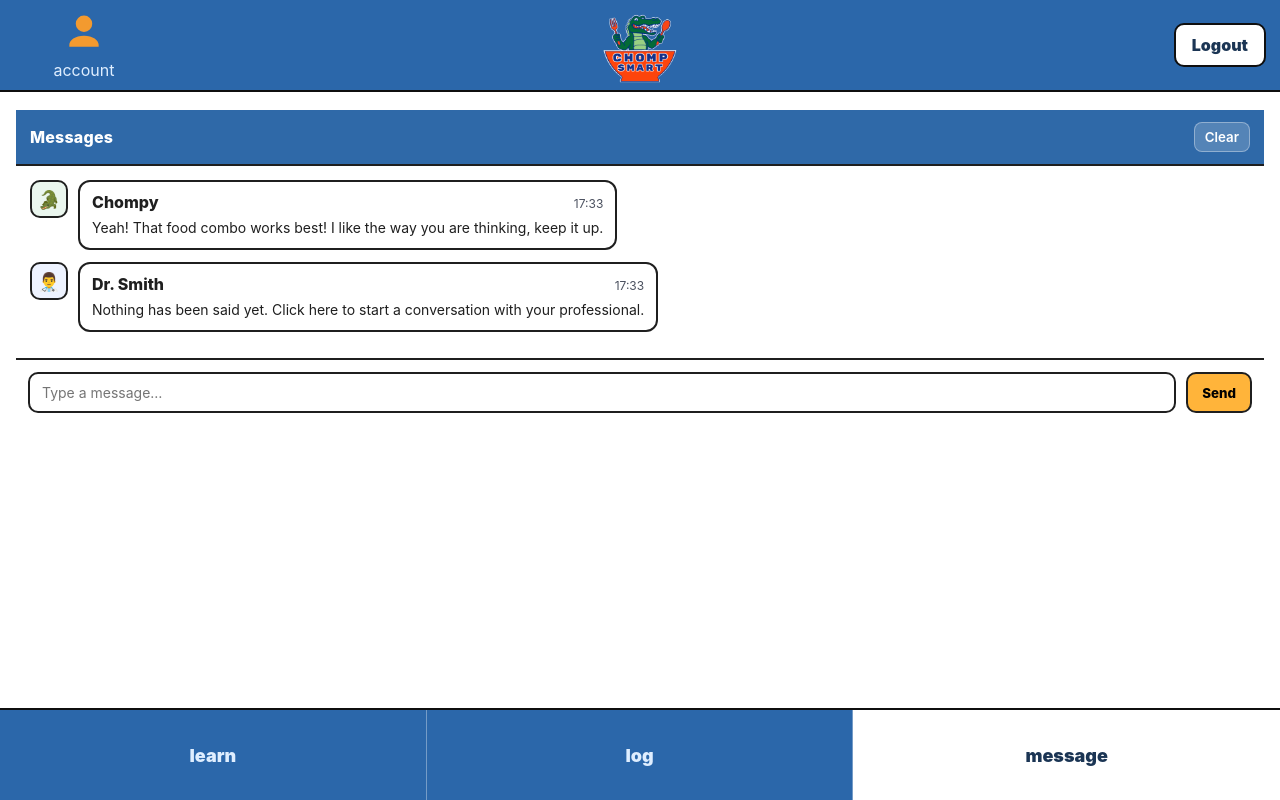
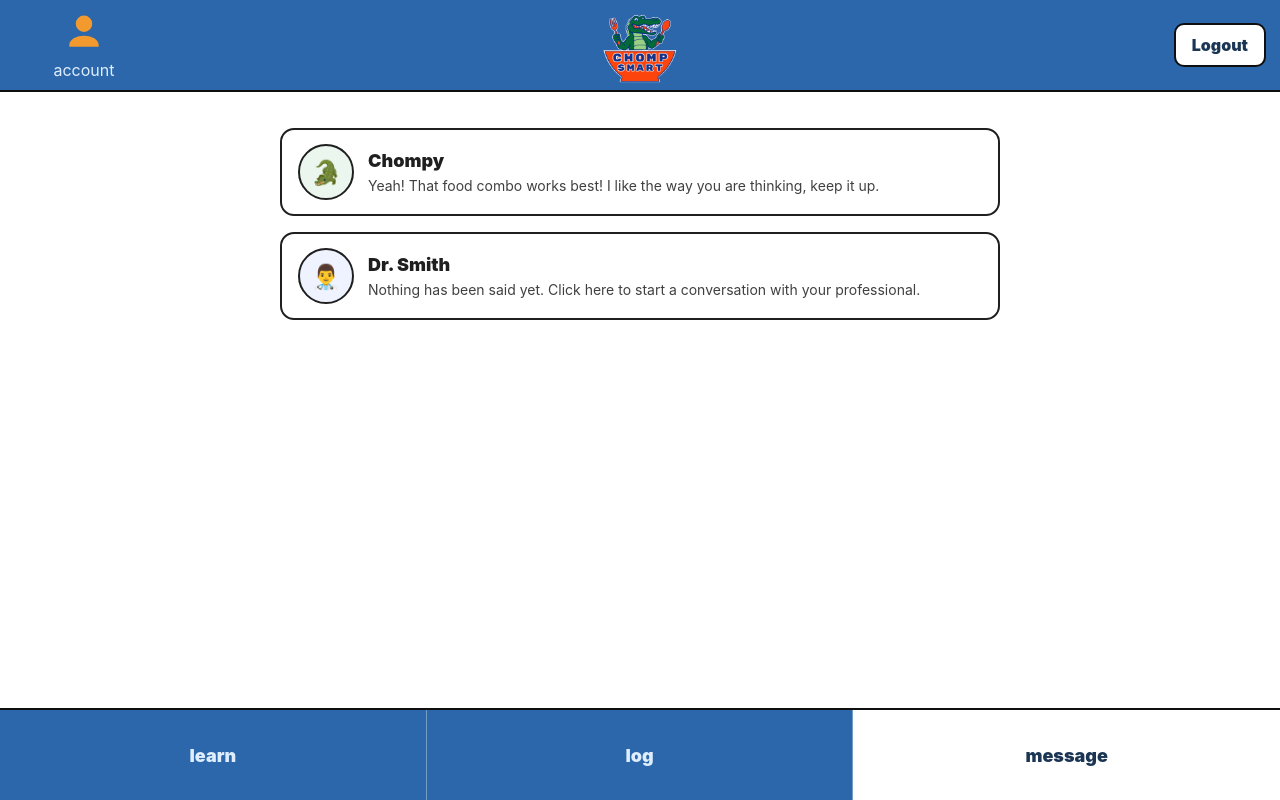
Before and after one commit to lenaglisic25/ChompSmart, a React (Vite) app in the folder frontend/: page /app/message in a window 1280 px wide. Built offline with nearby package versions, Linux system fonts and the light colour scheme.

Commit message:
Built base message screen

```diff
--- a/frontend/src/pages/Message.css
+++ b/frontend/src/pages/Message.css
@@ -1,3 +1,73 @@
+
+.msgInboxPage {
+  height: 100%;
+  background: #ffffff;
+  display: flex;
+  justify-content: center;
+  padding: 18px 12px;
+}
+
+.msgInboxContainer {
+  width: min(720px, 100%);
+  display: flex;
+  flex-direction: column;
+  gap: 16px;
+}
+
+.msgInboxCard {
+  display: flex;
+  align-items: center;
+  gap: 14px;
+  padding: 14px 16px;
+  border: 2px solid #1f1f1f;
+  border-radius: 14px;
+  background: #ffffff;
+  cursor: pointer;
+}
+
+.msgInboxAvatar {
+  width: 56px;
+  height: 56px;
+  border-radius: 50%;
+  display: grid;
+  place-items: center;
+  font-size: 24px;
+  border: 2px solid #1f1f1f;
+  flex: 0 0 auto;
+  background: #f2f2f2;
+}
+
+.msgInboxAvatar.gator {
+  background: #eaf6ee;
+}
+
+.msgInboxAvatar.doctor {
+  background: #eef3ff;
+}
+
+.msgInboxText {
+  min-width: 0;
+}
+
+.msgInboxName {
+  font-weight: 900;
+  color: #1f1f1f;
+  font-size: 18px;
+  margin-bottom: 6px;
+}
+
+.msgInboxPreview {
+  font-size: 14px;
+  color: #1f1f1f;
+  opacity: 0.85;
+  white-space: nowrap;
+  overflow: hidden;
+  text-overflow: ellipsis;
+  max-width: 100%;
+}
+
+
+
 .msgPage {
   height: 100%;
   display: flex;
@@ -7,9 +77,10 @@
 
 /* Header */
 .msgHeader {
-  display: flex;
+  display: grid;
+  grid-template-columns: 44px 1fr auto;
   align-items: center;
-  justify-content: space-between;
+  gap: 10px;
   padding: 12px 14px;
   border-bottom: 2px solid #1f1f1f;
   background: #2f69a8;
@@ -17,8 +88,20 @@
 }
 
 .msgHeaderTitle {
-  font-weight: 800;
+  font-weight: 900;
   letter-spacing: 0.2px;
+  text-align: center;
+}
+
+.msgBackBtn {
+  width: 40px;
+  height: 34px;
+  border-radius: 10px;
+  border: 2px solid rgba(255, 255, 255, 0.55);
+  background: rgba(255, 255, 255, 0.18);
+  color: #fff;
+  cursor: pointer;
+  font-weight: 900;
 }
 
 .msgClearBtn {
@@ -28,7 +111,7 @@
   padding: 6px 10px;
   border-radius: 8px;
   cursor: pointer;
-  font-weight: 600;
+  font-weight: 700;
 }
 
 /* Message list */
@@ -111,15 +194,12 @@
   color: #1f1f1f;
 }
 
-
 .msgComposer {
   display: flex;
   gap: 10px;
   padding: 12px;
   border-top: 2px solid #1f1f1f;
   background: #ffffff;
-
-
   padding-bottom: 18px;
 }
 
@@ -136,7 +216,7 @@
   border: 2px solid #1f1f1f;
   border-radius: 10px;
   padding: 10px 14px;
-  font-weight: 800;
+  font-weight: 900;
   cursor: pointer;
   background: #ffb43a;
 }
--- a/frontend/src/pages/Message.jsx
+++ b/frontend/src/pages/Message.jsx
@@ -10,23 +10,23 @@ function nowTime() {
 
 export default function Message() {
   const email = localStorage.getItem("currentUserEmail") || "guest";
-  const storageKey = useMemo(() => `chompsmart_messages_${email}`, [email]);
+  const storageKey = useMemo(() => `chompsmart_threads_${email}`, [email]);
 
-  const [text, setText] = useState("");
-
-  // starter messages
-  const starter = useMemo(
-    () => [
+  const starterThreads = useMemo(
+    () => ({
+      chompy: [
         {
-        id: "m1",
+          id: "c1",
           from: "bot",
           name: "Chompy",
           avatar: "gator",
           time: nowTime(),
           body: "Yeah! That food combo works best! I like the way you are thinking, keep it up.",
         },
+      ],
+      doctor: [
         {
-        id: "m2",
+          id: "d1",
           from: "staff",
           name: "Dr. Smith",
           avatar: "doctor",
@@ -34,36 +34,55 @@ export default function Message() {
           body: "Nothing has been said yet. Click here to start a conversation with your professional.",
         },
       ],
+    }),
     []
   );
 
-  const [messages, setMessages] = useState(() => {
+
+  const [view, setView] = useState("inbox"); // "inbox" | "chat"
+  const [activeThread, setActiveThread] = useState(null); // "chompy" | "doctor"
+  const [text, setText] = useState("");
+
+  const [threads, setThreads] = useState(() => {
     try {
       const raw = localStorage.getItem(storageKey);
       if (raw) return JSON.parse(raw);
     } catch {}
-    return starter;
+    return starterThreads;
   });
-
-  const listRef = useRef(null);
 
 
   useEffect(() => {
     try {
-      localStorage.setItem(storageKey, JSON.stringify(messages));
+      localStorage.setItem(storageKey, JSON.stringify(threads));
     } catch {}
-  }, [messages, storageKey]);
+  }, [threads, storageKey]);
 
-  // auto-scroll to bottom on new messages
+  const listRef = useRef(null);
+  const messages = activeThread ? threads?.[activeThread] || [] : [];
+
+  // scroll only in chat view
   useEffect(() => {
+    if (view !== "chat") return;
     const el = listRef.current;
     if (!el) return;
     el.scrollTop = el.scrollHeight;
-  }, [messages]);
+  }, [view, activeThread, messages.length]);
+
+  function openChat(threadKey) {
+    setActiveThread(threadKey);
+    setView("chat");
+  }
+
+  function backToInbox() {
+    setView("inbox");
+    setActiveThread(null);
+    setText("");
+  }
 
   function sendMessage() {
     const trimmed = text.trim();
-    if (!trimmed) return;
+    if (!trimmed || !activeThread) return;
 
     const newMsg = {
       id: `${Date.now()}`,
@@ -74,36 +93,90 @@ export default function Message() {
       body: trimmed,
     };
 
-    setMessages((prev) => [...prev, newMsg]);
+    setThreads((prev) => ({
+      ...prev,
+      [activeThread]: [...(prev[activeThread] || []), newMsg],
+    }));
     setText("");
 
-    //auto bot reply
+
+    if (activeThread === "chompy") {
       setTimeout(() => {
-      setMessages((prev) => [
+        setThreads((prev) => ({
           ...prev,
+          chompy: [
+            ...(prev.chompy || []),
             {
               id: `${Date.now()}_bot`,
               from: "bot",
               name: "Chompy",
               avatar: "gator",
               time: nowTime(),
-          body: "Got it! I saved your message. Want meal ideas or a goal check?",
+              body: "Got it! Want meal ideas or a goal check?",
             },
-      ]);
+          ],
+        }));
       }, 450);
     }
+  }
 
-  function clearChat() {
-    if (!window.confirm("Clear messages?")) return;
-    setMessages(starter);
+  function clearActiveChat() {
+    if (!activeThread) return;
+    if (!window.confirm("Clear this chat?")) return;
+    setThreads((prev) => ({
+      ...prev,
+      [activeThread]: starterThreads[activeThread],
+    }));
   }
+
+  function previewOf(threadKey) {
+    const arr = threads?.[threadKey] || [];
+    const last = arr[arr.length - 1];
+    return last?.body || "";
+  }
+
+  const chatTitle = activeThread === "chompy" ? "Chompy" : "Dr. Smith";
+
+
+  if (view === "inbox") {
+    return (
+      <div className="msgInboxPage">
+        <div className="msgInboxContainer">
+          <div className="msgInboxCard" role="button" onClick={() => openChat("chompy")}>
+            <div className="msgInboxAvatar gator" aria-hidden="true">
+              🐊
+            </div>
+            <div className="msgInboxText">
+              <div className="msgInboxName">Chompy</div>
+              <div className="msgInboxPreview">{previewOf("chompy")}</div>
+            </div>
+          </div>
+
+          <div className="msgInboxCard" role="button" onClick={() => openChat("doctor")}>
+            <div className="msgInboxAvatar doctor" aria-hidden="true">
+              👨‍⚕️
+            </div>
+            <div className="msgInboxText">
+              <div className="msgInboxName">Dr. Smith</div>
+              <div className="msgInboxPreview">{previewOf("doctor")}</div>
+            </div>
+          </div>
+        </div>
+      </div>
+    );
+  }
+
 
   return (
     <div className="msgPage">
       <div className="msgHeader">
-        <div className="msgHeaderTitle">Messages</div>
+        <button className="msgBackBtn" type="button" onClick={backToInbox}>
+          ←
+        </button>
 
-        <button className="msgClearBtn" type="button" onClick={clearChat}>
+        <div className="msgHeaderTitle">{chatTitle}</div>
+
+        <button className="msgClearBtn" type="button" onClick={clearActiveChat}>
           Clear
         </button>
       </div>
```
Lines whose indentation alone changed are shown as unchanged.
